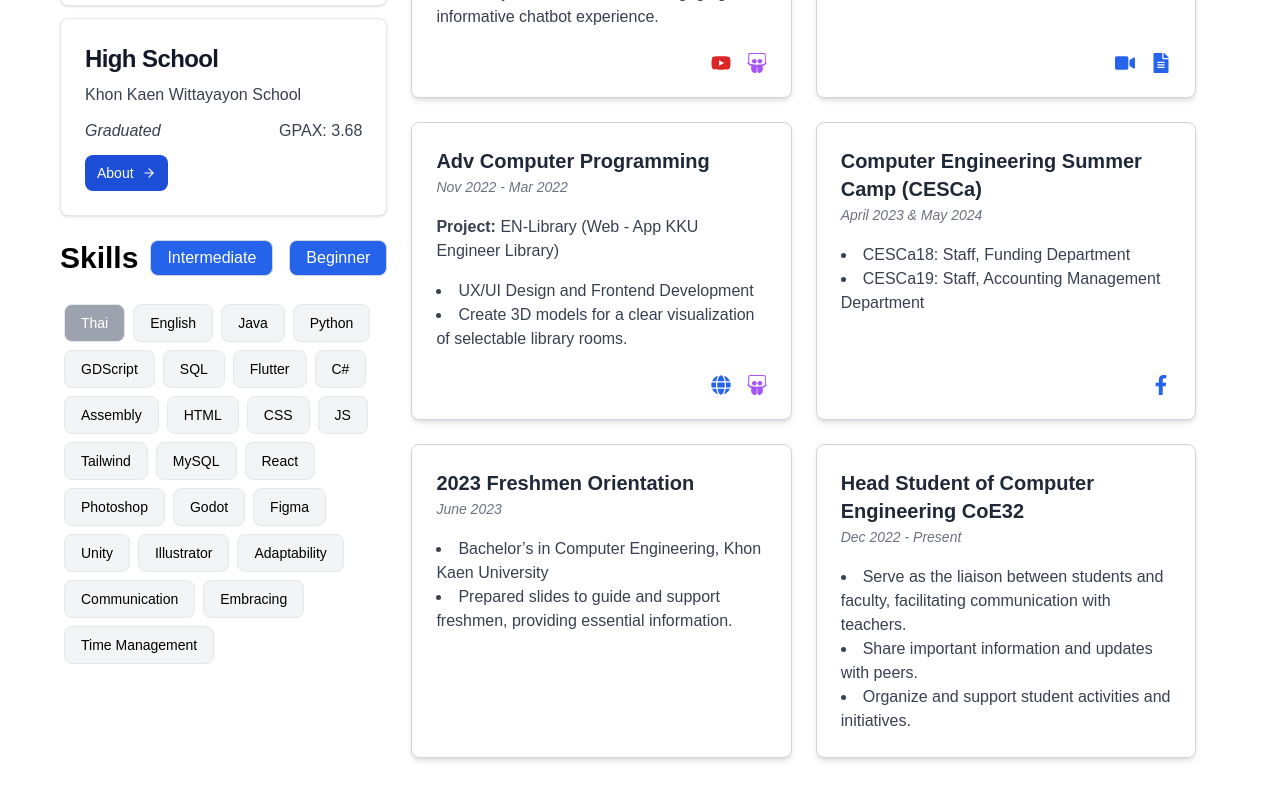
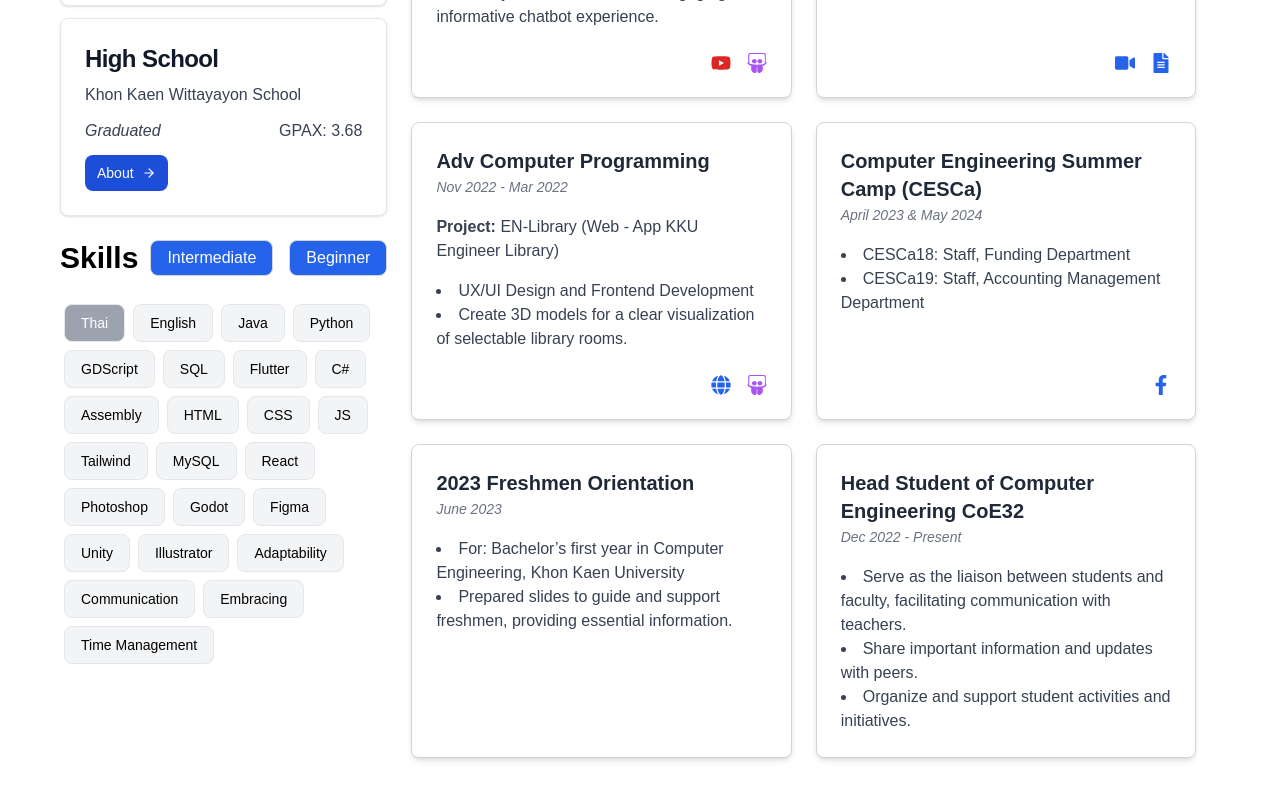
Before and after one commit to KanditT/Resume, a React (Create React App) app in the folder my_resume/: page / in a window 1280 px wide. Shown: the part 881-1681 px from the top of the page. Built offline with nearby package versions, Linux system fonts and the light colour scheme.

Commit message:
fix word

```diff
--- a/my_resume/src/ProjectCard.js
+++ b/my_resume/src/ProjectCard.js
@@ -58,7 +58,7 @@ export default function ExperienceCards() {
             title: "2023 Freshmen Orientation",
             date: "June 2023",
             details: [
-                "Bachelor’s in Computer Engineering, Khon Kaen University",
+                "For: Bachelor’s first year in Computer Engineering, Khon Kaen University",
                 "Prepared slides to guide and support freshmen, providing essential information.",
             ],
             icons: [],
```
